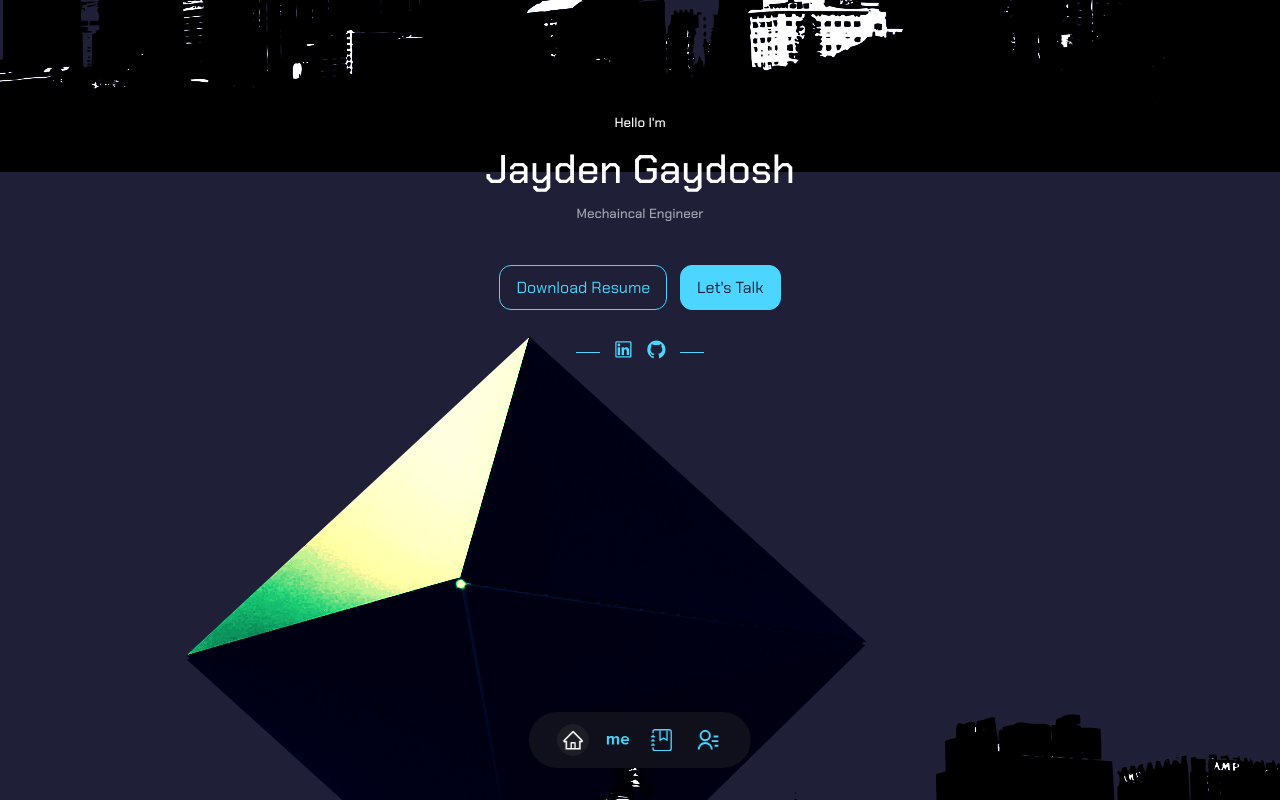
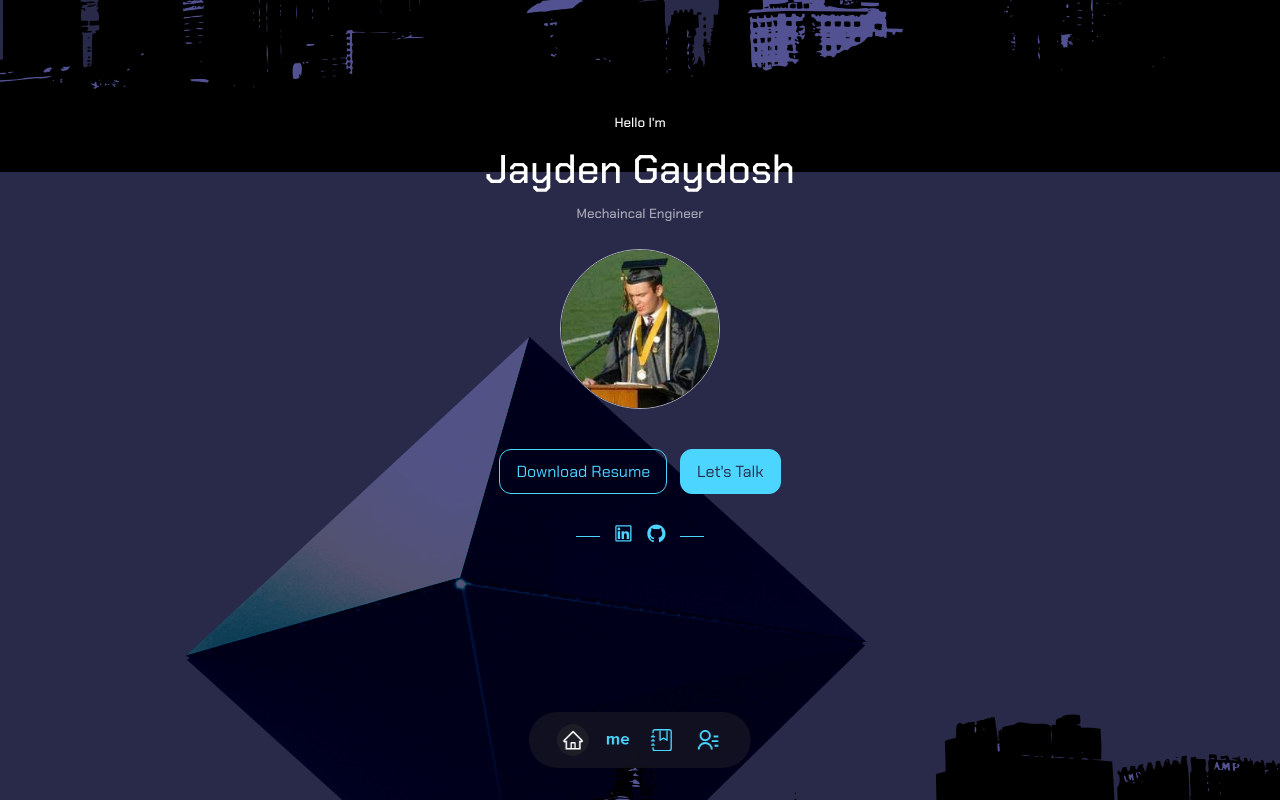
Before and after one commit to Jaydosh/react-portfolio-website, a React (Create React App) app in the folder react-portfolio-website-1/: page / in a window 1280 px wide. Shown: the top 800 px of the page. Built offline with nearby package versions, Linux system fonts and the light colour scheme.

Commit message:
Adding portrate to header

```diff
--- a/react-portfolio-website-1/src/components/Header/Header.css
+++ b/react-portfolio-website-1/src/components/Header/Header.css
@@ -46,3 +46,18 @@ header {
     height: 1px;
     background: var(--color-primary);
 }
+
+
+
+.me {
+
+    width: 10rem;
+    height: 10rem;
+    margin-top: 1.5rem;
+    margin-bottom: 0;
+    margin-left: calc(50% - 5rem);
+    overflow: hidden;
+    border-radius: 50%;
+    border: 1.5px solid var(--color-light);
+
+}
--- a/react-portfolio-website-1/src/components/Header/Header.jsx
+++ b/react-portfolio-website-1/src/components/Header/Header.jsx
@@ -2,6 +2,7 @@ import React from 'react'
 import './Header.css'
 import CTA from './CTA'
 import HeaderSocials from './HeaderSocials'
+import ME from '../../assets/Portrait.jpg'
 
 const Header = () => {
   return (
@@ -10,6 +11,9 @@ const Header = () => {
         <h5>Hello I'm</h5>
         <h1>Jayden Gaydosh</h1>
         <h5 className="text-light">Mechaincal Engineer</h5>
+        <div className='me'>
+          <img src={ME} alt="me" />
+        </div>
         <CTA />
         <HeaderSocials />
       </div>
--- a/react-portfolio-website-1/src/index.css
+++ b/react-portfolio-website-1/src/index.css
@@ -12,7 +12,7 @@
 }
 
 :root {
-    --color-bg: #1f1f38;
+    --color-bg: #292949;
     --color-bg-variant: #2c2c6c;
     --color-primary: #4bd5ff;
     --color-primary-variant: rgba(77,181,255,0.4);
@@ -40,7 +40,7 @@ body{
     color: var(--color-white);
     line-height: 1.7;
     background-image: url(../src/assets/external-content.duckduckgo.com.png);
-    background-blend-mode:hard-light;
+    background-blend-mode:overlay;
     background-attachment: fixed;
     background-position: center;
 
```
Also changed, not shown: react-portfolio-website-1/src/assets/Portrait.jpg (added).
